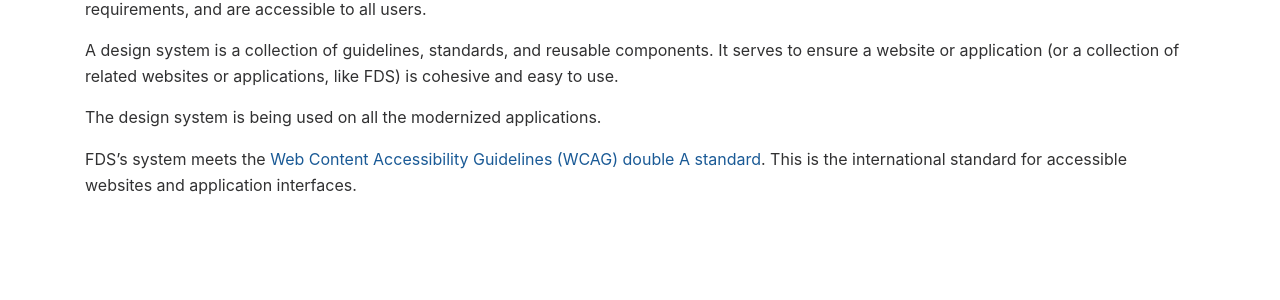
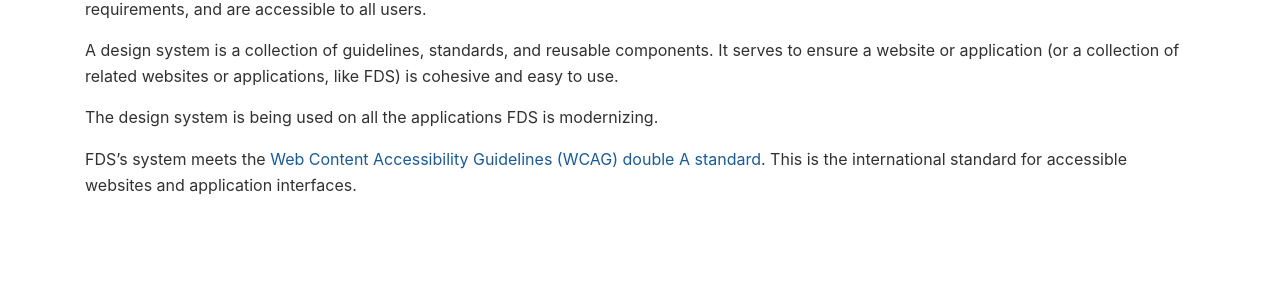
Before and after one commit to bcgov/forestry-digital-services, a Jekyll site: the page built from collections/_applications/system.md, in a window 1280 px wide. Shown: the part 262-562 px from the top of the page. Built offline with Jekyll 4.4.1, drawn with Linux system fonts in a browser that asks for light colours; nearby versions of some CDN libraries.

Commit message:
Update system.md
October 2023 updates

```diff
--- a/collections/_applications/system.md
+++ b/collections/_applications/system.md
@@ -9,6 +9,6 @@
 
 A design system is a collection of guidelines, standards, and reusable components. It serves to ensure a website or application (or a collection of related websites or applications, like FDS) is cohesive and easy to use.
 
-The design system is being used on all the modernized applications.
+The design system is being used on all the applications FDS is modernizing.
 
 FDS’s system meets the [Web Content Accessibility Guidelines (WCAG) double A standard](https://www.w3.org/WAI/WCAG2AA-Conformance). This is the international standard for accessible websites and application interfaces.
```
